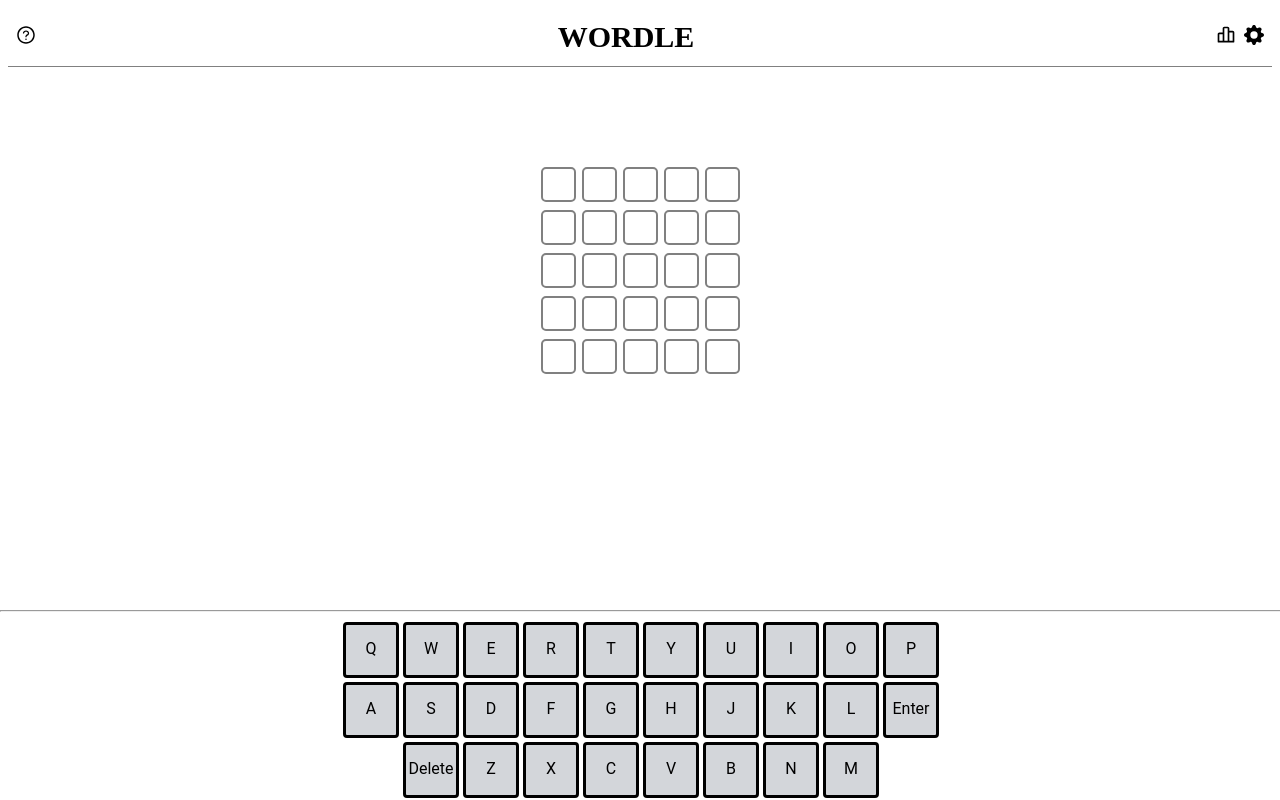
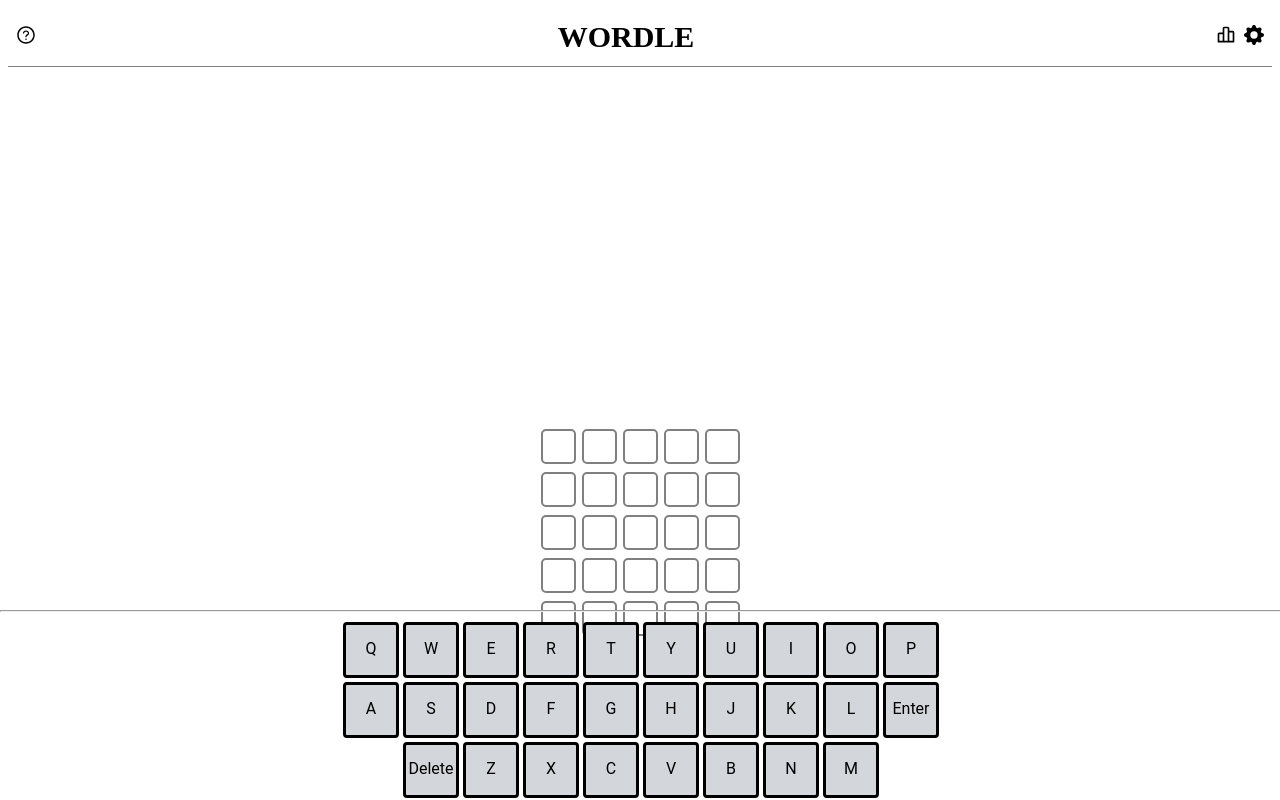
Before and after one commit to sabazubair/wordle-anche, a React (Create React App) app: page / in a window 1280 px wide. Built offline with nearby package versions, Linux system fonts and the light colour scheme.

Commit message:
destructured props

```diff
--- a/src/BoardContainer.js
+++ b/src/BoardContainer.js
@@ -1,14 +1,14 @@
 import BoardRow from './BoardRow';
 import { useState, useEffect, useRef } from 'react';
 
-function BoardContainer(props) {
+function BoardContainer({input, inputRow, grid, setGrid}) {
 
   const gridFall = () => {
 
     const gridBody = document.getElementById("boardrow-container");
     const interval = setInterval(() => {
       const currentPos = gridBody.offsetTop;
-      gridBody.style.top = (currentPos - 50) + "px"; // down by 1px
+      gridBody.style.top = (currentPos + 50) + "px"; // down by 1px
       checkCollision(interval);
     }, 1000)
   }
@@ -26,80 +26,30 @@ function BoardContainer(props) {
     }
   }
 
-  // const nextRow = useRef(0);
-  // const nextColumn = useRef(0);
-
-  // const updatedColumn = () => {
-  //   let deletedColumn = null;
-  //   if(props.input.length < nextColumn.current) {
-  //     console.log(props.input.length, nextColumn.current);
-
-  //     deletedColumn = nextColumn.current - 1;
-  //     nextColumn.current = props.input.length - 1;
-  //   }
-  //   return deletedColumn;
-  // }
-
-  // useEffect(() => {
-
-  // },[grid]);
-
   useEffect(() => {
-    // setInterval(() => {
-
-      gridFall();
-    // }, 1000)
+    gridFall();
   }, [])
 
   useEffect(() => {
-    // console.log(props.input);
-    // if (!props.input && nextColumn.current === 0) return
-
-    // let deletedColumn = updatedColumn();
-    // const row = nextRow.current;
-    // const column = nextColumn.current;
-
-    // setGrid((state) => {
-    //   // console.log(state);
-    //   const newState = { ...state, [row]: [ ...state[row] ] }
-    //   newState[row][column] = props.input[column]
-    //   if(deletedColumn != null) {
-    //     newState[row][deletedColumn] = "";
-    //   }
-    //   return newState
-    // })
-
-
-
-    // Grid update
-    props.setGrid((oldGrid) => {
+      // Grid update
+    setGrid((oldGrid) => {
       const tempRow = [0,1,2,3,4].map((idx) => {
-        if(props.input[idx]) {
-          return props.input[idx]
+        if(input[idx]) {
+          return input[idx]
         } else {
           return { letter: "", color: "#FFFFFF"}
         }
       })
-      // console.log(tempRow);
       const newGrid = [...oldGrid];
-      newGrid[props.inputRow] = tempRow;
+      newGrid[inputRow] = tempRow;
       return newGrid;
     });
-
-    // nextColumn.current = props.input.length;
-    // // console.log("NEXTCOLUMN.CURRENT", nextColumn.current, "PROPS.INPUT.LENGTH", props.input.length)
-    // if(column + 1 === columns) {
-    //   nextRow.current += 1
-    //   // console.log("NEXTROW.CURRENT", nextRow.current);
-    //   nextColumn.current = 0
-    // }
-  }, [props.input])
+  }, [input])
 
   return (
       <div id="boardrow-container">
         {[0,1,2,3,4].map((idx, index) => {
-          // console.log("HERE", grid, index, grid[0]);
-          return <BoardRow input={props.grid[index]}/>
+          return <BoardRow input={grid[index]}/>
         })
       }
       </div>
```
